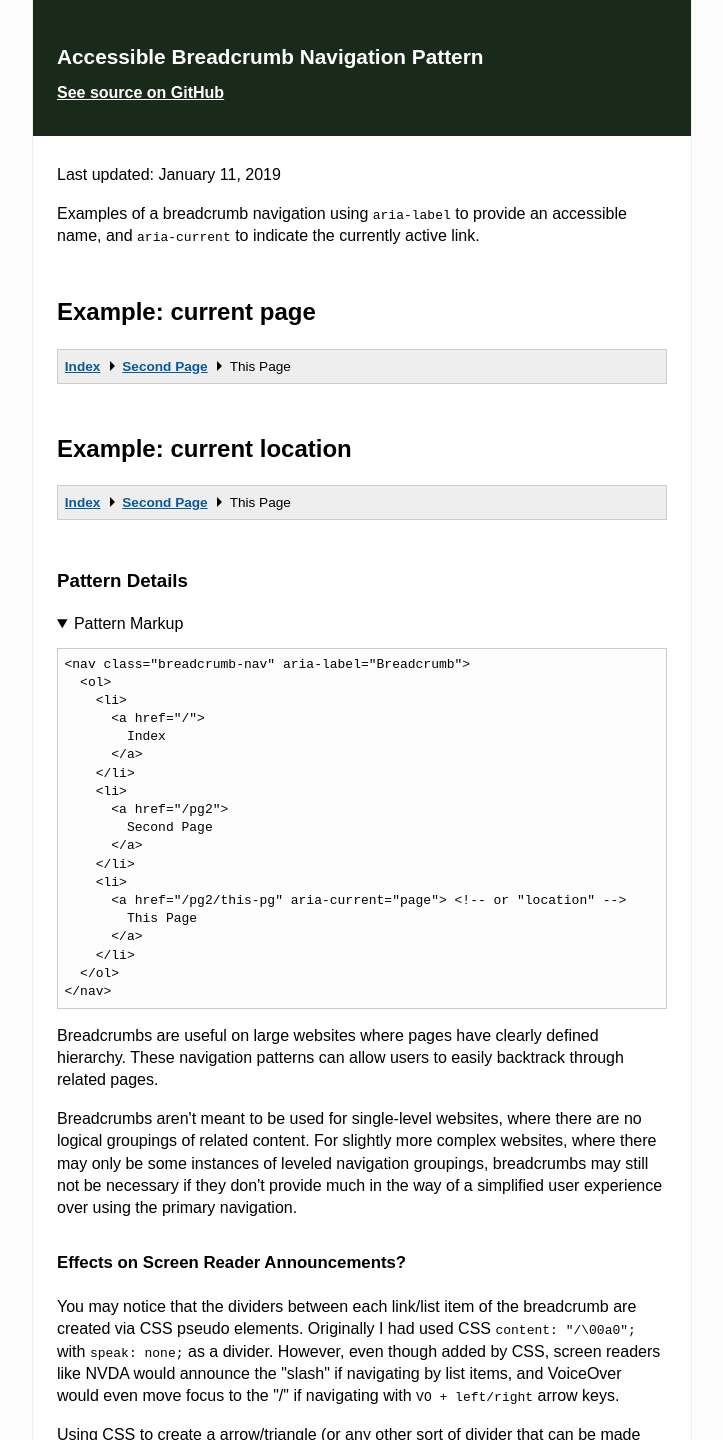
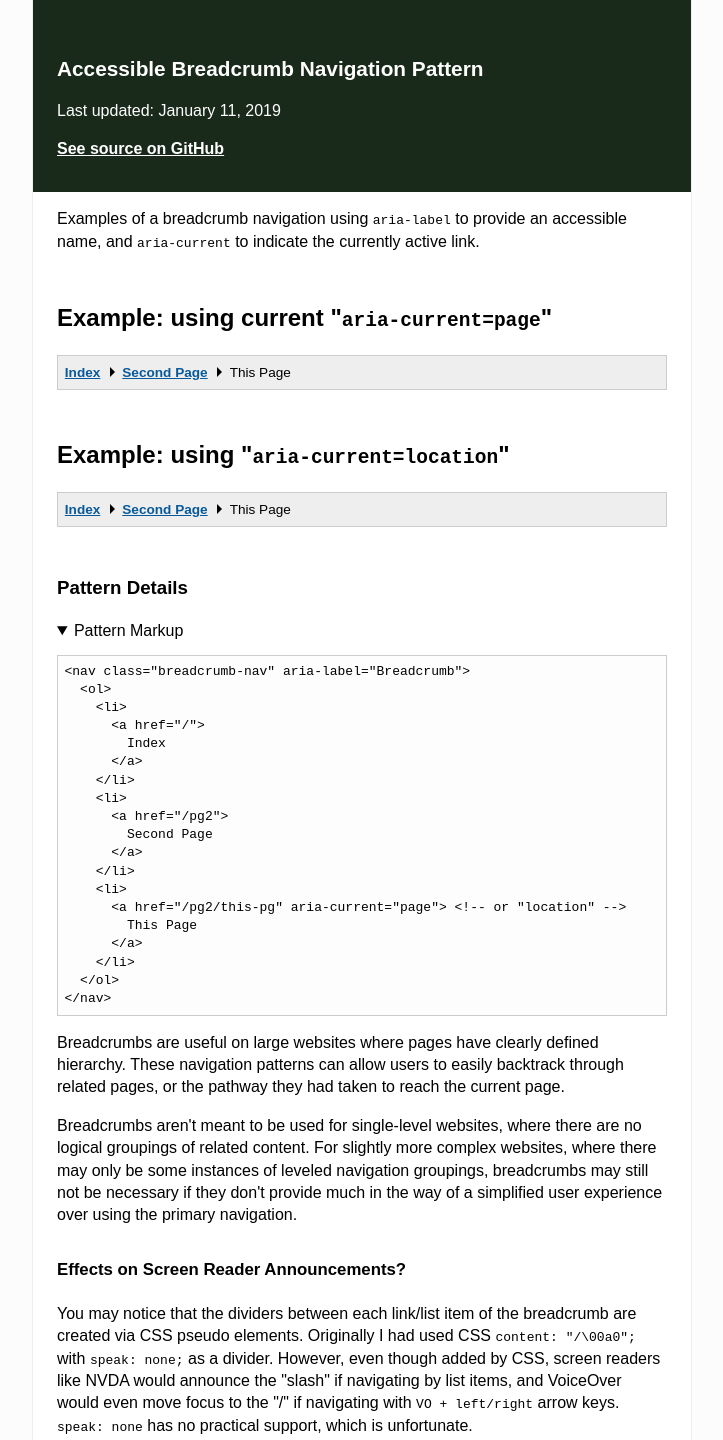
Before and after one commit to scottaohara/a11y_breadcrumbs, a plain HTML site: page index.html in a window 1280 px wide. Shown: the top 1440 px of the page, without its empty margins (278-1001 px from the left). Drawn offline with Linux system fonts and the light colour scheme.

Commit message:
Update index.html

```diff
--- a/index.html
+++ b/index.html
@@ -1,5 +1,5 @@
 <!DOCTYPE HTML>
-<html lang="en-us">
+<html lang="en">
   <head>
     <meta charset="utf-8">
     <meta http-equiv="X-UA-Compatible" content="IE=Edge">
@@ -12,24 +12,23 @@
   <body id="body">
     <div id="page" class="demo-wrap">
 
-      <header class="demo-wrap__header">
-        <h1 class="demo-wrap__header__title">
-          Accessible Breadcrumb Navigation Pattern
-        </h1>
-        <nav>
-          <a href="https://github.com/scottaohara/a11y_breadcrumbs">See source on GitHub</a>
-        </nav>
-      </header>
-
       <main aria-label="Content">
+        <div class="demo-wrap__header">
+          <h1 class="demo-wrap__header__title">
+            Accessible Breadcrumb Navigation Pattern
+          </h1>
+          <p>Last updated: <time>January 11, 2019</time></p>
+          <nav>
+            <a href="https://github.com/scottaohara/a11y_breadcrumbs">See source on GitHub</a>
+          </nav>
+        </div>
         <div class="demo">
-          <p>Last updated: <time>January 11, 2019</time></p>
 
           <p>
             Examples of a breadcrumb navigation using <code>aria-label</code> to provide an accessible name, and <code>aria-current</code> to indicate the currently active link.
           </p>
 
-          <h2>Example: current page</h2>
+          <h2>Example: using current "<code>aria-current=page</code>"</h2>
           <nav class="breadcrumb-nav" aria-label="Breadcrumb">
             <ol>
               <li>
@@ -50,7 +49,7 @@
             </ol>
           </nav>
 
-          <h2>Example: current location</h2>
+          <h2>Example: using "<code>aria-current=location</code>"</h2>
           <nav class="breadcrumb-nav" aria-label="Breadcrumb">
             <ol>
               <li>
@@ -100,7 +99,7 @@
             </details>
 
             <p>
-              Breadcrumbs are useful on large websites where pages have clearly defined hierarchy. These navigation patterns can allow users to easily backtrack through related pages.
+              Breadcrumbs are useful on large websites where pages have clearly defined hierarchy. These navigation patterns can allow users to easily backtrack through related pages, or the pathway they had taken to reach the current page.
             </p>
 
             <p>
@@ -109,7 +108,7 @@
 
             <h4>Effects on Screen Reader Announcements?</h4>
             <p>
-              You may notice that the dividers between each link/list item of the breadcrumb are created via CSS pseudo elements. Originally I had used CSS <code>content: "/\00a0";</code> with <code>speak: none;</code> as a divider.  However, even though added by CSS, screen readers like NVDA would announce the "slash" if navigating by list items, and VoiceOver would even move focus to the "/" if navigating with <kbd>VO + left/right</kbd> arrow keys.
+              You may notice that the dividers between each link/list item of the breadcrumb are created via CSS pseudo elements. Originally I had used CSS <code>content: "/\00a0";</code> with <code>speak: none;</code> as a divider.  However, even though added by CSS, screen readers like NVDA would announce the "slash" if navigating by list items, and VoiceOver would even move focus to the "/" if navigating with <kbd>VO + left/right</kbd> arrow keys. <code>speak: none</code> has no practical support, which is unfortunate.
             </p>
 
             <p>
@@ -121,17 +120,17 @@
             </p>
 
             <p>
-              Note that screen reader support for <code>aria-current</code> is rather good, with gaps in support with TalkBack, and with Microsoft Edge + Narrator or JAWS 2018.  For a full breakdown of support, please refer to the <a href="http://design-patterns.tink.uk/aria-current/">support table on Léonie Watson's test page</a>.
+              Note that screen reader support for <code>aria-current</code> is rather good. As of 2021, most gaps in implementation support have been filled.  If you find a screen reader / browser pairing that does not support <code>aria-current</code>, you should file a bug.
             </p>
 
 
             <h4>Usage note</h4>
             <p>
-              Being that a breadcrumb is contained within a <code>nav</code> element, it will be surfaced as a landmark to screen readers.  Providing it an accessible name of "breadcrumb" (or whatever term may be more meaningful to your site) will help differentiate it from any other navigation landmarks in the current document, such as the primary navigation.
+              Being that a breadcrumb is contained within a <code>nav</code> element, it will be surfaced as a landmark to screen readers.  Providing it an accessible name of "breadcrumb" (or whatever term may be more meaningful to your site) will help differentiate it from any other navigation landmarks in the current document, such as the "primary" navigation.
             </p>
 
             <p>
-              The last link in the breadcrumb should have the <code>aria-current</code> attribute, which either have the value of <code>page</code> or <code>location</code>. The value you choose is largely up to you since both make sense in the context of the breadcrumb pattern. e.g. the last link in the breadcrumb is the current "page", while also serving as the current "location" in the breadcrumb trail.  Note that if using <code>aria-current</code> in primary navigation patterns, the <code>page</code> value is what would be expected there.
+              The last link in the breadcrumb should have the <code>aria-current</code> attribute, which either have the value of <code>page</code> or <code>location</code>. The value you choose is largely up to you since both make sense in the context of the breadcrumb pattern. e.g., the last link in the breadcrumb is the current "page", while also serving as the current "location" in the breadcrumb trail.  Note that if using <code>aria-current</code> in primary navigation patterns, the <code>page</code> value is what would be expected there.
             </p>
 
             <p>
@@ -151,7 +150,6 @@
             <a href="https://w3c.github.io/aria-practices/examples/breadcrumb/index.html">the <abbr>ARIA</abbr> Authoring Practices breadcrumbs example</a>,
             as well as the <a href="https://www.w3.org/TR/wai-aria-1.2/#aria-current">ARIA specification for <code>aria-current</code></a>.
           </p>
-
           <p>
             Thank you to <a href="https://twitter.com/ZoeBijl">@ZoeBijl</a> and the APG for a more elegant solution for breadcrumb dividers, and <a href="https://twitter.com/inclusicomps">@inclusicomps</a> for reminding me that <a href="https://css-tricks.com/almanac/properties/s/speak/">CSS speak has poor support</a>.
           </p>
```
